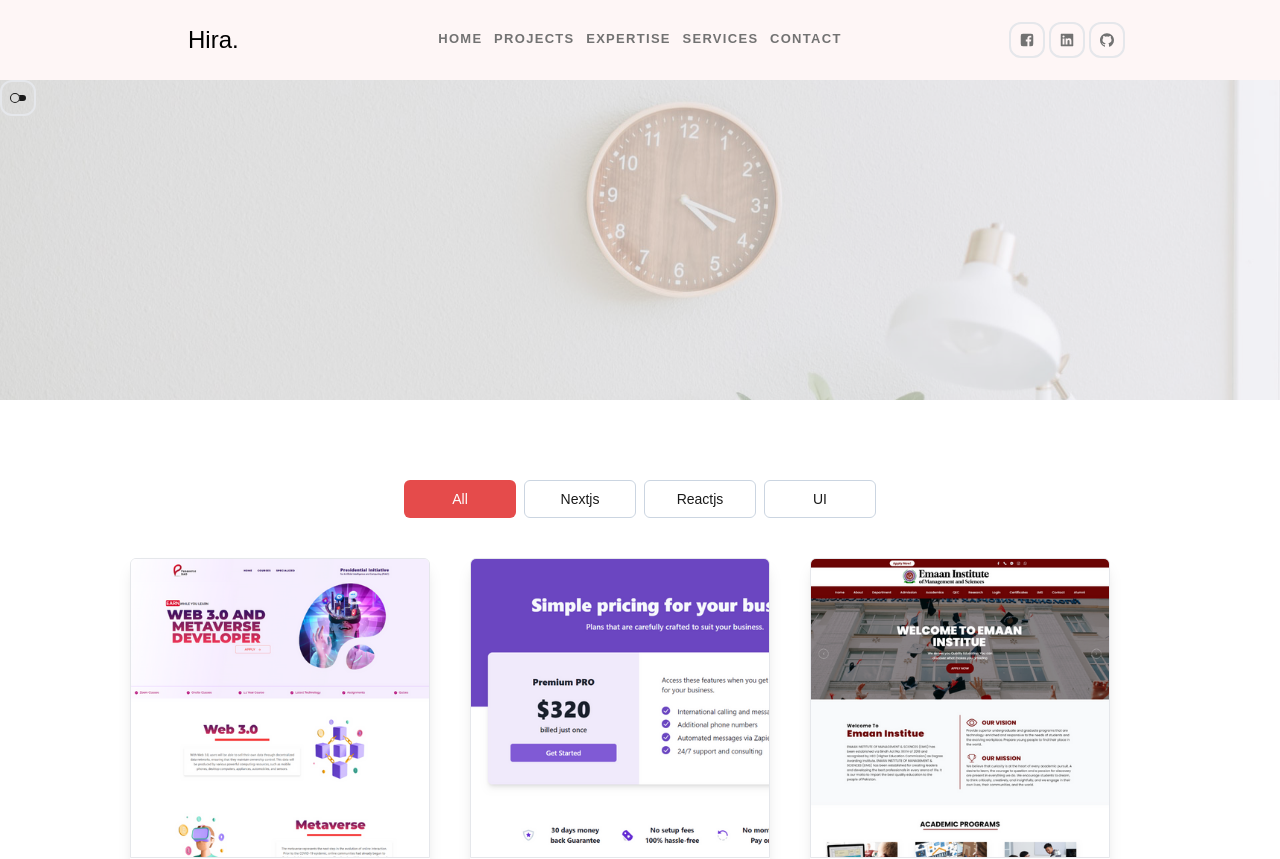
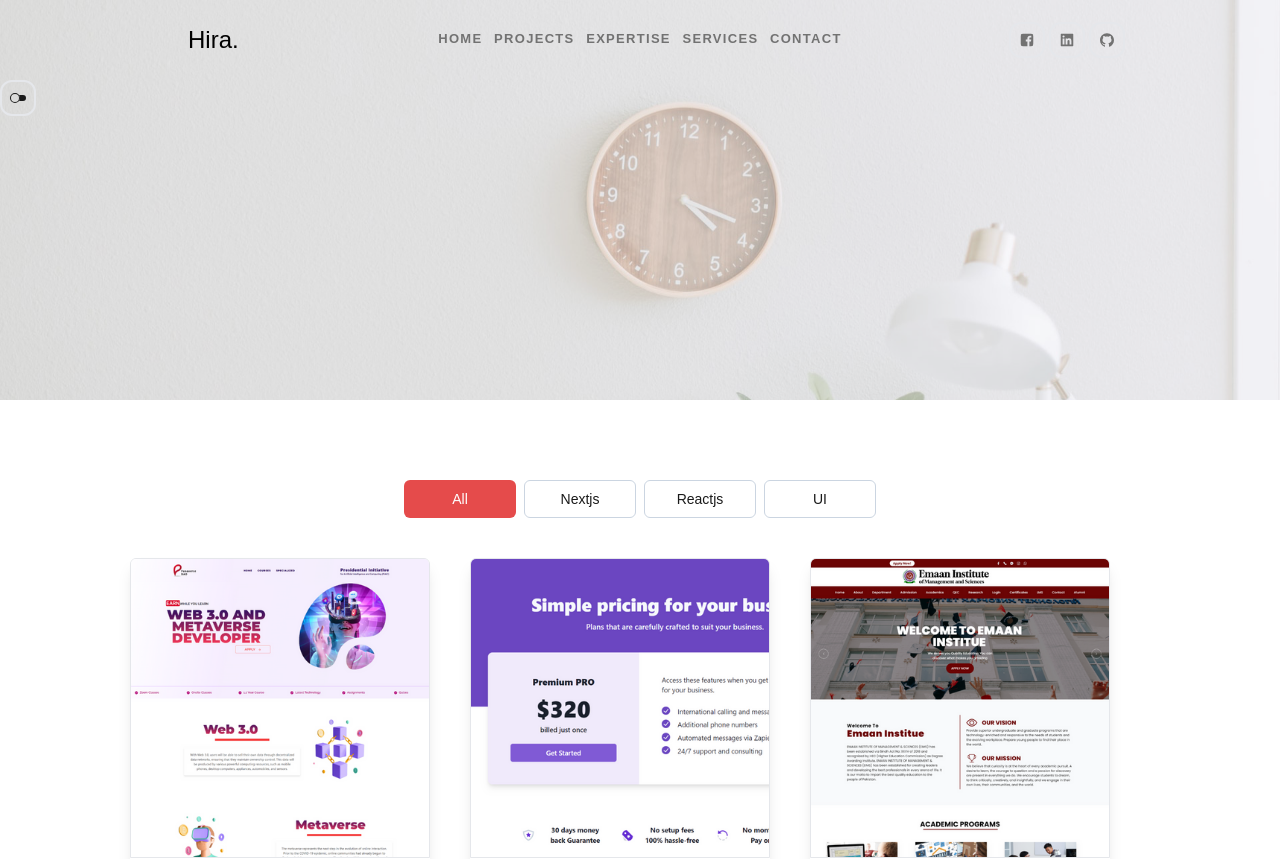
Before and after one commit to hiraaziz/portfolio-nextjs, a Next.js app in the folder hira_portfolio/: page /projects in a window 1280 px wide. Shown: the top 859 px of the page. Built offline with nearby package versions, Linux system fonts and the light colour scheme.

Commit message:
Update layout.tsx

```diff
--- a/hira_portfolio/app/projects/layout.tsx
+++ b/hira_portfolio/app/projects/layout.tsx
@@ -2,19 +2,13 @@
 import Contact from "@/components/Contact";
 import Nav from "@/components/Nav";
 import Image from "next/image";
-import React, { useRef, useContext } from "react";
+import React, { useRef } from "react";
 import { Navwrapper } from "@/components/Navwrapper";
-import { Navcontext } from "@/components/Contextapi";
+
 const layout = ({ children }: { children: React.ReactNode }) => {
-  const { expertiseRef, contactRef, servicesRef } = useContext(Navcontext);
   return (
     <>
-      <Nav
-        background={"primarylight"}
-        scrolexp={expertiseRef}
-        scrolcontact={contactRef}
-        scrolservice={servicesRef}
-      />
+      <Navwrapper background={"transparent"} />
       <div className="bg-secondary">
         <div className="relative w-full h-[200px] md:h-[400px] overflow-hidden">
           <Image
```
